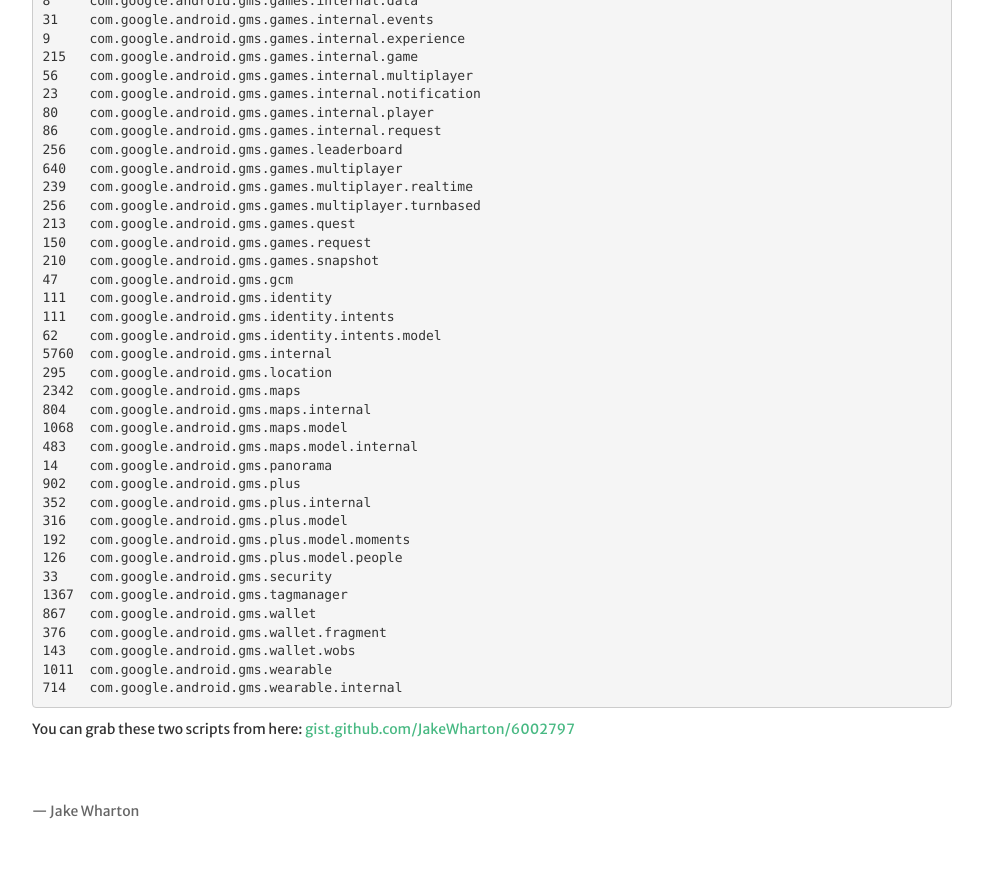
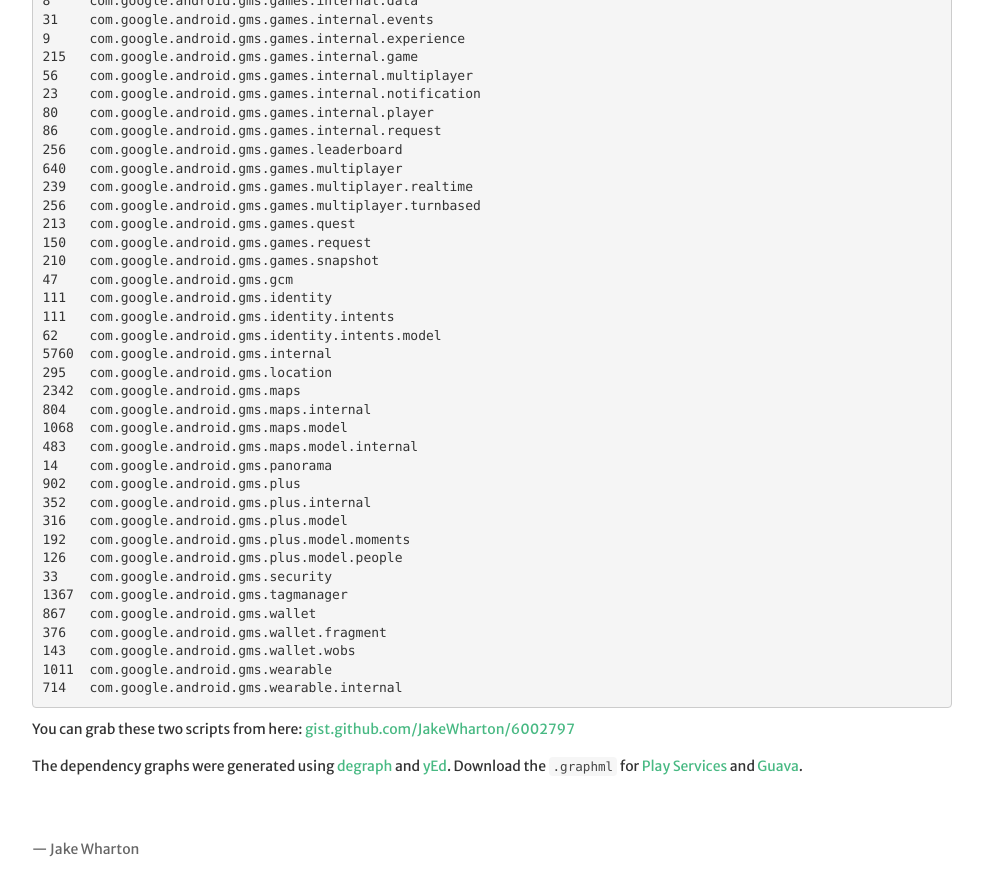
Before and after one commit to JakeWharton/jakewharton.com, a Jekyll site: the page built from _posts/2014-07-03-play-services-is-a-monolith.md, in a window 1280 px wide and 900 px high, scrolled down 3162 px. Shown: the top 896 px of the window, without its empty margins (8-991 px from the left). Built offline with Jekyll 4.4.1, drawn with Linux system fonts in a browser that asks for light colours; nearby versions of some CDN libraries; before the commit the page ends 4024 px from its top, so only the background shows below that.

Commit message:
Mention graph programs. Provide downloads for files.

```diff
--- a/_posts/2014-07-03-play-services-is-a-monolith.md
+++ b/_posts/2014-07-03-play-services-is-a-monolith.md
@@ -165,8 +165,12 @@
 
 You can grab these two scripts from here: [gist.github.com/JakeWharton/6002797](https://gist.github.com/JakeWharton/6002797)
 
+The dependency graphs were generated using [degraph][5] and [yEd][6]. Download the `.graphml` for [Play Services](/static/files/play-services-5.graphml) and [Guava](/static/files/guava-17.graphml).
+
 
  [1]: http://android-developers.blogspot.com/2014/07/google-play-services-5.html
  [2]: https://code.google.com/p/guava-libraries/
  [3]: http://jakewharton.com/android-needs-a-simulator/
  [4]: http://thenextweb.com/socialmedia/2014/05/06/large-tech-companies-hopping-app-unbundling-trend/
+ [5]: https://github.com/schauder/degraph
+ [6]: http://www.yworks.com/en/products_yed_about.html
```
Also changed, not shown: 2 other files.
